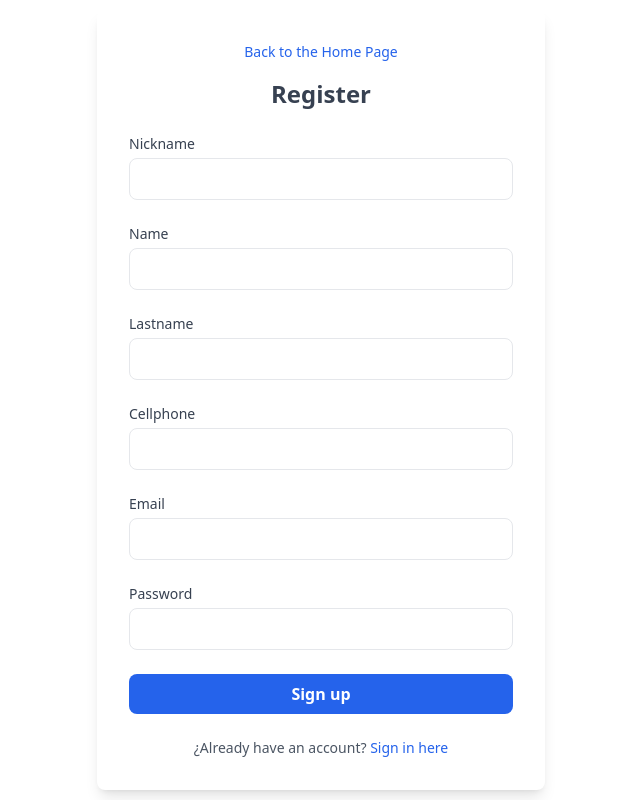
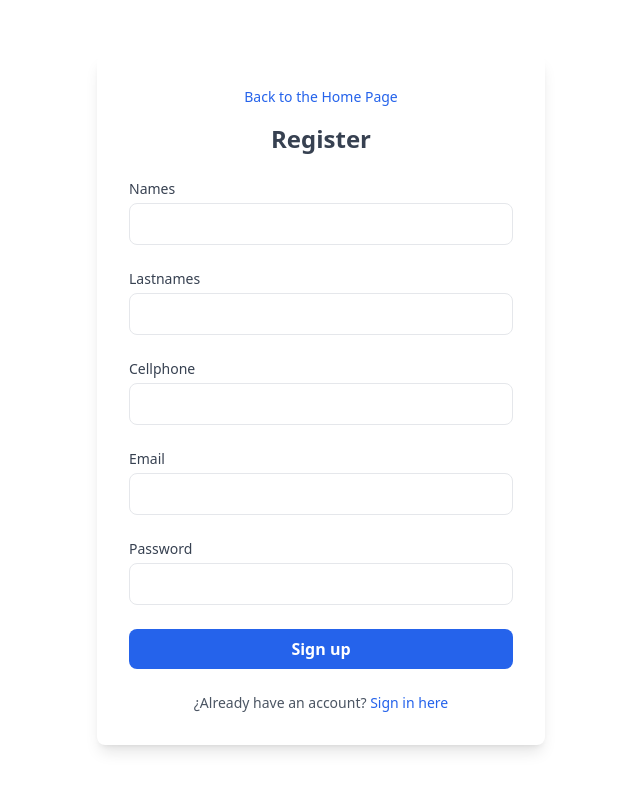
Before and after one commit to cunigarro/quud-system-front, an Angular app: page /register in a window 1280 px wide. Shown: the whole page, without its empty margins (319-959 px from the left). Built offline with nearby package versions, Linux system fonts and the light colour scheme.

Commit message:
Improve system steps descriptions and form for registration.

```diff
--- a/src/app/pages/landing/landing.component.html
+++ b/src/app/pages/landing/landing.component.html
@@ -46,26 +46,25 @@
 <!-- Features Section -->
 <section class="max-w-5xl mx-auto my-20 px-4">
   <h3 class="text-3xl font-bold text-gray-800 text-center mb-10">
-    ¿Why should you choose QuUD?
+    Why should you choose QuUD?
   </h3>
   <div class="grid grid-cols-1 md:grid-cols-3 gap-8">
     <div class="bg-white p-6 rounded-lg shadow-md">
       <h4 class="text-xl font-semibold text-blue-600 mb-2">Evaluate your code</h4>
       <p class="text-gray-600">
-        Intuitive interface and friendly for all users.
+        QuUD examines quality attributes, code smells, and key metrics to highlight issues in your code. This initial evaluation helps you identify areas that need improvement.
       </p>
     </div>
     <div class="bg-white p-6 rounded-lg shadow-md">
       <h4 class="text-xl font-semibold text-blue-600 mb-2">Improve it</h4>
       <p class="text-gray-600">
-        Tus datos están protegidos con las mejores prácticas de seguridad.
-
+        Based on the evaluation, QuUD offers recommendations to address code smells and enhance key metrics, optimizing your code for better performance and maintainability.
       </p>
     </div>
     <div class="bg-white p-6 rounded-lg shadow-md">
       <h4 class="text-xl font-semibold text-blue-600 mb-2">Evaluate again</h4>
       <p class="text-gray-600">
-        Un equipo listo para ayudarte en cualquier momento.
+        A second evaluation measures the improvements in code quality, validating progress and ensuring standards are consistently met.
       </p>
     </div>
   </div>
--- a/src/app/pages/register/register.component.html
+++ b/src/app/pages/register/register.component.html
@@ -12,21 +12,9 @@
       </h2>
 
       <form action="#" method="POST" class="space-y-6">
-        <!-- Nickname Field -->
-        <div>
-          <label for="nickname" class="block text-sm font-medium text-gray-700">Nickname</label>
-          <input
-            type="text"
-            id="nickname"
-            name="nickname"
-            required
-            class="w-full px-4 py-2 mt-1 border rounded-lg text-gray-700 focus:outline-none focus:ring-2 focus:ring-blue-500"
-          />
-        </div>
-
         <!-- Nombre Field -->
         <div>
-          <label for="nombre" class="block text-sm font-medium text-gray-700">Name</label>
+          <label for="nombre" class="block text-sm font-medium text-gray-700">Names</label>
           <input
             type="text"
             id="nombre"
@@ -38,7 +26,7 @@
 
         <!-- Apellido Field -->
         <div>
-          <label for="apellido" class="block text-sm font-medium text-gray-700">Lastname</label>
+          <label for="apellido" class="block text-sm font-medium text-gray-700">Lastnames</label>
           <input
             type="text"
             id="apellido"
```
